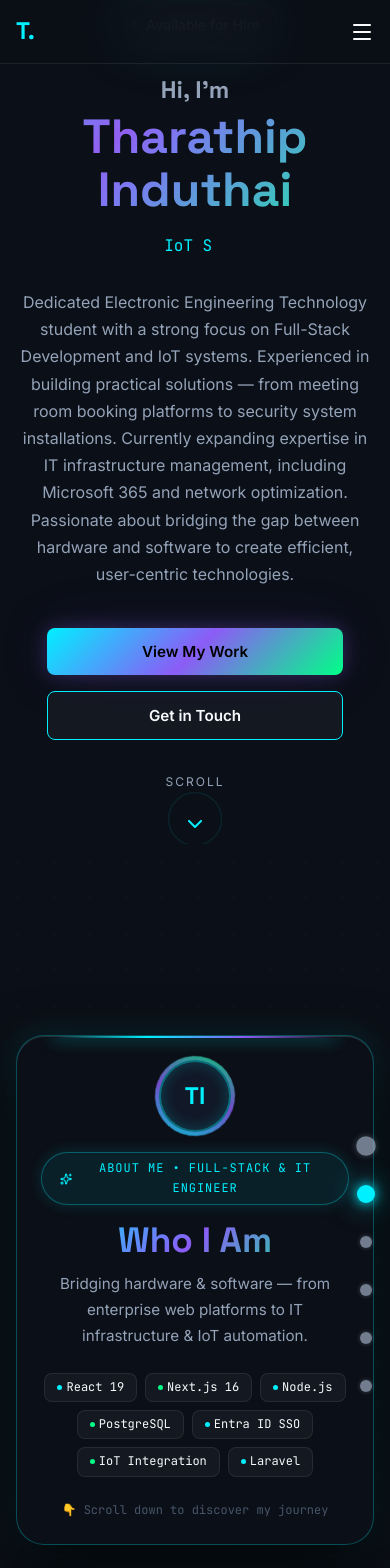
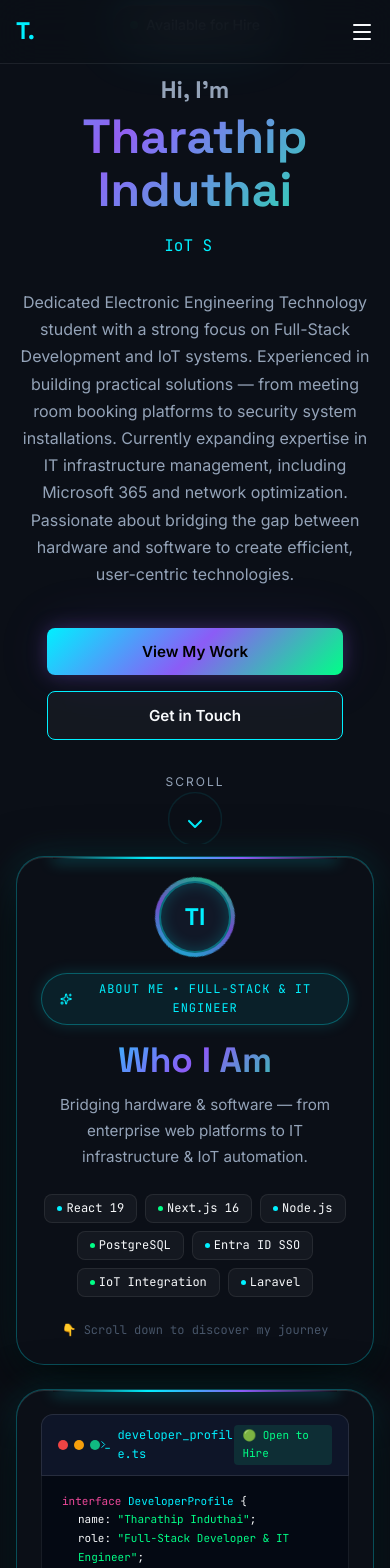
Before and after one commit to tharathip15/portfolio, a React (Vite) app: page / in a window 390 px wide. Shown: the top 1568 px of the page. Built offline with nearby package versions, Linux system fonts and the light colour scheme.

Commit message:
fix: use minimal touch-friendly about layout

```diff
--- a/src/index.css
+++ b/src/index.css
@@ -345,34 +345,56 @@ body {
   }
 }
 
+/* Minimal mobile About: normal document flow is reliable on touch screens. */
 @media (max-width: 768px) {
-  /* Match desktop: fixed right-side progress dots driven by About scroll progress. */
+  #about > div {
+    height: auto !important;
+  }
+
+  #about > div > div {
+    position: relative !important;
+    height: auto !important;
+    min-height: 0 !important;
+    overflow: visible !important;
+    perspective: none !important;
+  }
+
+  #about > div > div > div:not(:first-child) {
+    position: relative !important;
+    inset: auto !important;
+    width: 100% !important;
+    min-height: 0 !important;
+    padding: 12px 16px !important;
+    opacity: 1 !important;
+    transform: none !important;
+    pointer-events: auto !important;
+  }
+
+  #about > div > div > div:not(:first-child) > div {
+    transform: none !important;
+  }
+
+  #about > div > div > div:first-child {
+    display: none !important;
+  }
+
   #about > div > div > div:nth-child(2) {
     position: fixed !important;
     left: auto !important;
-    right: 14px !important;
+    right: 8px !important;
     top: 50% !important;
-    width: 20px !important;
-    height: auto !important;
-    max-width: 20px !important;
+    width: 8px !important;
+    max-width: 8px !important;
+    gap: 10px !important;
     transform: translateY(-50%) !important;
     display: flex !important;
-    align-items: center !important;
-    gap: 28px !important;
-    padding: 0 !important;
-    background: transparent !important;
-    border: 0 !important;
     z-index: 9999 !important;
-    pointer-events: auto !important;
+    pointer-events: none !important;
   }
 
   #about > div > div > div:nth-child(2) > div {
-    position: relative !important;
-    width: 20px !important;
-    height: 20px !important;
-    display: flex !important;
-    align-items: center !important;
-    justify-content: center !important;
+    width: 8px !important;
+    height: 8px !important;
   }
 
   #about > div > div > div:nth-child(2) > div > div:first-child {
@@ -380,20 +402,18 @@ body {
   }
 
   #about > div > div > div:nth-child(2) > div > div:last-child {
-    display: block !important;
-    width: 12px !important;
-    height: 12px !important;
-    min-width: 12px !important;
-    min-height: 12px !important;
-    border-radius: 50% !important;
-    background: rgba(148, 163, 184, 0.75) !important;
-    box-shadow: 0 0 4px rgba(148, 163, 184, 0.4) !important;
+    width: 6px !important;
+    height: 6px !important;
+    min-width: 6px !important;
+    min-height: 6px !important;
+    background: rgba(148, 163, 184, 0.7) !important;
+    box-shadow: none !important;
   }
 
   #about > div > div > div:nth-child(2) > div:nth-child(2) > div:last-child {
-    width: 18px !important;
-    height: 18px !important;
-    background: #00f0ff !important;
-    box-shadow: 0 0 12px #00f0ff, 0 0 28px rgba(0, 240, 255, 0.65) !important;
+    width: 8px !important;
+    height: 8px !important;
+    background: var(--accent-cyan) !important;
+    box-shadow: 0 0 8px var(--accent-cyan) !important;
   }
 }
```
